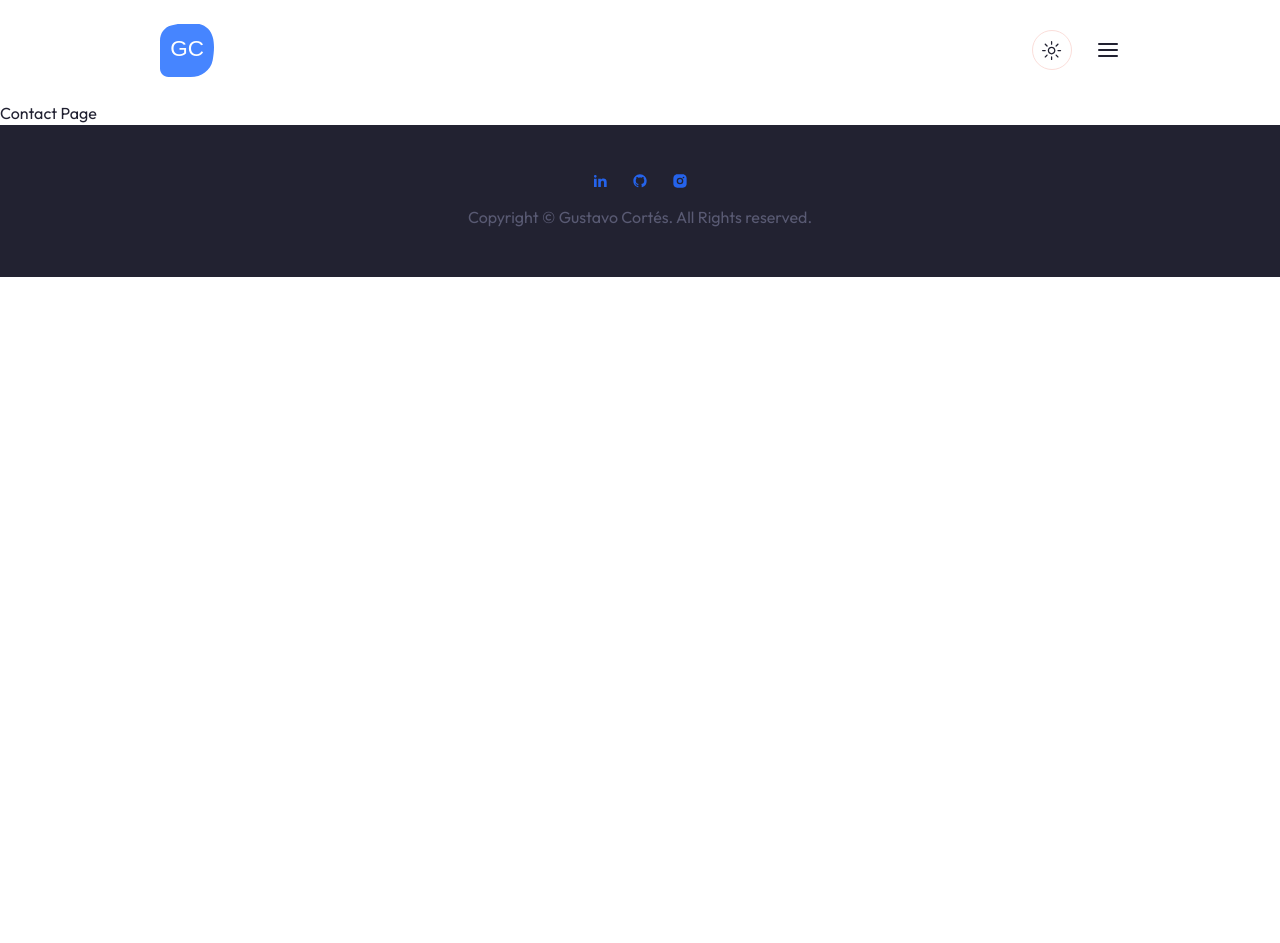
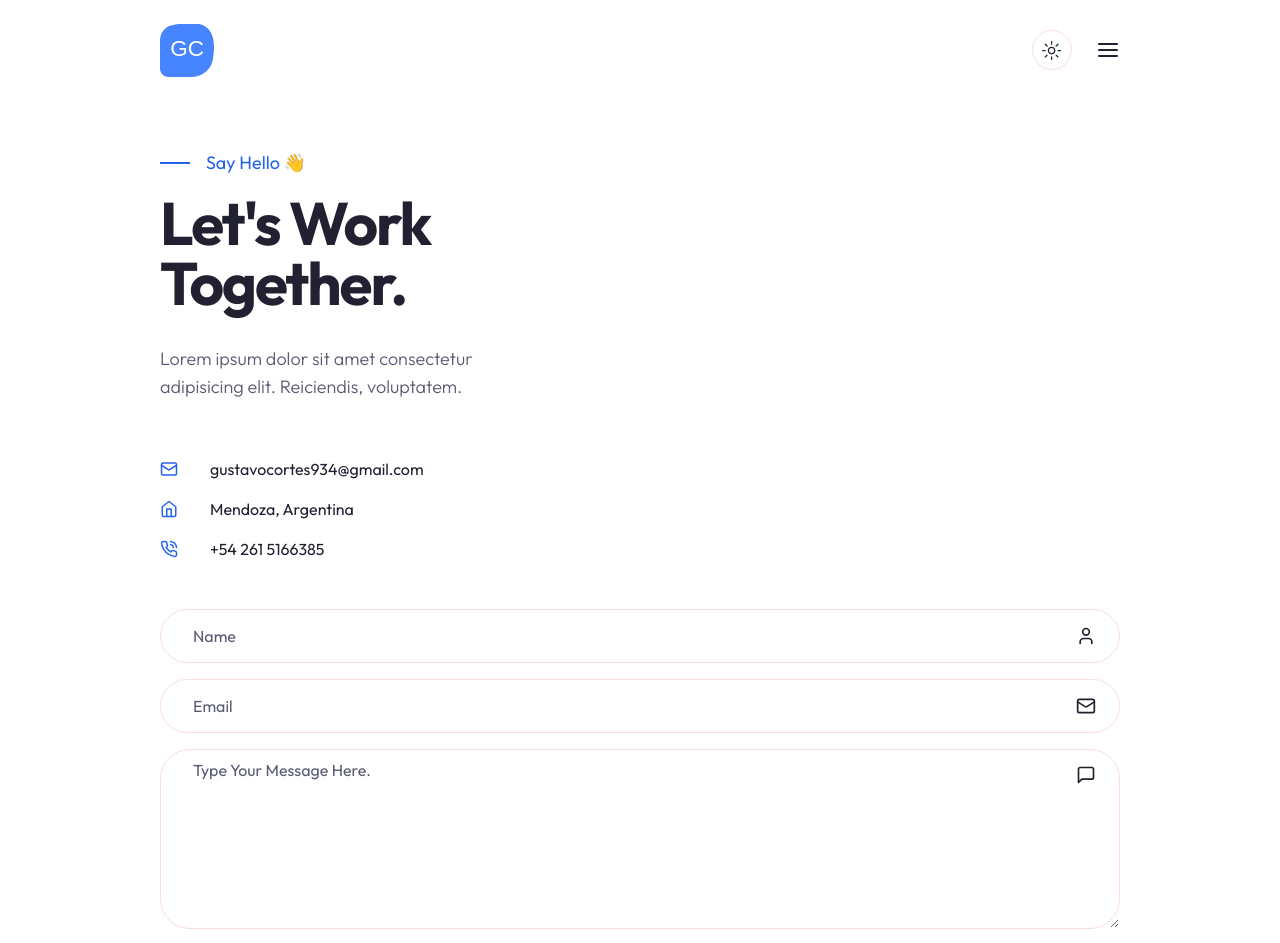
Before and after one commit to GCortesGustavo/portfolio, a Next.js app: page /contact in a window 1280 px wide. Shown: the top 943 px of the page. Before the commit the page ends 800 px from the top, so only its background shows below. Built offline with nearby package versions, Linux system fonts and the light colour scheme.

Commit message:
Proyecto casi finalizado, todos apartados funcionando, faltan arreglar detalles

```diff
--- a/app/contact/page.jsx
+++ b/app/contact/page.jsx
@@ -1,8 +1,46 @@
-import React from 'react'
+import Form from "@/components/Form"
+import {MailIcon, HomeIcon, PhoneCall } from "lucide-react"
 
 const Contact = () => {
   return (
-    <div>Contact Page</div>
+    <section className="container mx-auto">
+      {/*Text Ilustration*/}
+      <div className="grid xl:grid-cols-2 pt-12 xl:h-[480px] mb-6 xl:mb-24">
+        {/*Text */}
+        <div className="flex flex-col justify-center">
+          <div className="flex items-center gap-x-4 text-primary text-lg mb-4">
+            <span className="w-[30px] h-[2px] bg-primary"></span>
+            Say Hello 👋
+          </div>
+          <h1 className="h1 max-w-md mb-8">Let's Work Together.</h1>
+          <p className="subtitle max-w-[400px]">Lorem ipsum dolor sit amet consectetur adipisicing elit. Reiciendis, voluptatem.</p>
+        </div>
+        {/*Ilustration */}
+        <div className="hidden xl:flex w-full bg-contact_illustration_light dark:bg-contact_illustration_dark bg-contain bg-top bg-no-repeat"></div>
+      </div>
+      {/*Info text & form*/}
+      <div className="grid xl:grid-cols-2 mb-24 xl:mb-32">
+        {/*Info text */}
+        <div className="flex flex-col gap-y-4 xl:gap-y-14 mb-12 xl:mb-24 text-base xl:text-lg">
+          {/*Mail */}
+          <div className="flex items-center gap-x-8">
+            <MailIcon size={18} className="text-primary"/>
+            <div>gustavocortes934@gmail.com</div>
+          </div>
+          {/*Adrress */}
+          <div className="flex items-center gap-x-8">
+            <HomeIcon size={18} className="text-primary"/>
+            <div>Mendoza, Argentina</div>
+          </div>
+          {/*Phone */}
+          <div className="flex items-center gap-x-8">
+            <PhoneCall size={18} className="text-primary"/>
+            <div>+54 261 5166385</div>
+          </div>
+        </div>
+        <Form />
+      </div>
+    </section>
   )
 }
 
--- /dev/null
+++ b/components/Form.jsx
@@ -0,0 +1,34 @@
+"use client"
+
+import { Button } from "./ui/button";
+import { Input } from "./ui/input";
+import { Textarea } from "./ui/textarea";
+import { User, MailIcon, ArrowRightIcon, MessageSquare} from "lucide-react"
+
+const Form = () => {
+  return (
+    <form className="flex flex-col gap-y-4">
+        {/*Input */}
+        <div className="relative flex items-center">
+            <Input type="text" id="name" placeholder="Name" />
+            <User className="absolute right-6" size={20} />
+        </div>
+        {/*Input */}
+        <div className="relative flex items-center">
+            <Input type="email" id="email" placeholder="Email" />
+            <MailIcon className="absolute right-6" size={20} />
+        </div>
+        {/*Input */}
+        <div className="relative flex items-center">
+            <Textarea placeholder="Type Your Message Here." />
+            <MessageSquare className="absolute top-4 right-6" size={20} />
+        </div>
+        <Button className="flex items-center gap-x-1 max-w-[166px]">
+            Let's Talk
+            <ArrowRightIcon size={20}/>
+        </Button>
+    </form>
+  )
+}
+
+export default Form
--- a/components/ui/input.jsx
+++ b/components/ui/input.jsx
@@ -7,7 +7,7 @@
     (<input
       type={type}
       className={cn(
-        "flex h-10 w-full rounded-md border border-input bg-background px-3 py-2 text-sm ring-offset-background file:border-0 file:bg-transparent file:text-sm file:font-medium placeholder:text-muted-foreground focus-visible:outline-none focus-visible:ring-2 focus-visible:ring-ring focus-visible:ring-offset-2 disabled:cursor-not-allowed disabled:opacity-50",
+        "flex h-[54px] w-full rounded-full border border-input bg-background px-8 py-2 text-base ring-offset-background file:border-0 file:bg-transparent file:text-sm file:font-medium placeholder:text-muted-foreground focus-visible:outline-none focus-visible:ring-2 focus-visible:ring-ring focus-visible:ring-offset-2 disabled:cursor-not-allowed disabled:opacity-50",
         className
       )}
       ref={ref}
--- a/components/ui/textarea.jsx
+++ b/components/ui/textarea.jsx
@@ -6,7 +6,7 @@
   return (
     (<textarea
       className={cn(
-        "flex min-h-[80px] w-full rounded-md border border-input bg-background px-3 py-2 text-sm ring-offset-background placeholder:text-muted-foreground focus-visible:outline-none focus-visible:ring-2 focus-visible:ring-ring focus-visible:ring-offset-2 disabled:cursor-not-allowed disabled:opacity-50",
+        "flex min-h-[180px] w-full rounded-[30px] border border-input bg-background px-8 py-2 text-base ring-offset-background placeholder:text-muted-foreground focus-visible:outline-none focus-visible:ring-2 focus-visible:ring-ring focus-visible:ring-offset-2 disabled:cursor-not-allowed disabled:opacity-50",
         className
       )}
       ref={ref}
--- a/tailwind.config.js
+++ b/tailwind.config.js
@@ -87,6 +87,8 @@
         dots_dark: "url(/dots-dark.svg)",
         work_project_bg_light: "url(/work/project-bg-light.png)",
         work_project_bg_dark: "url(/work/project-bg-dark.png)",
+        contact_illustration_light: "url(/contact/illustration-light.svg)",
+        contact_illustration_dark: "url(/contact/illustration-dark.svg)",
       }
     },
   },
```
